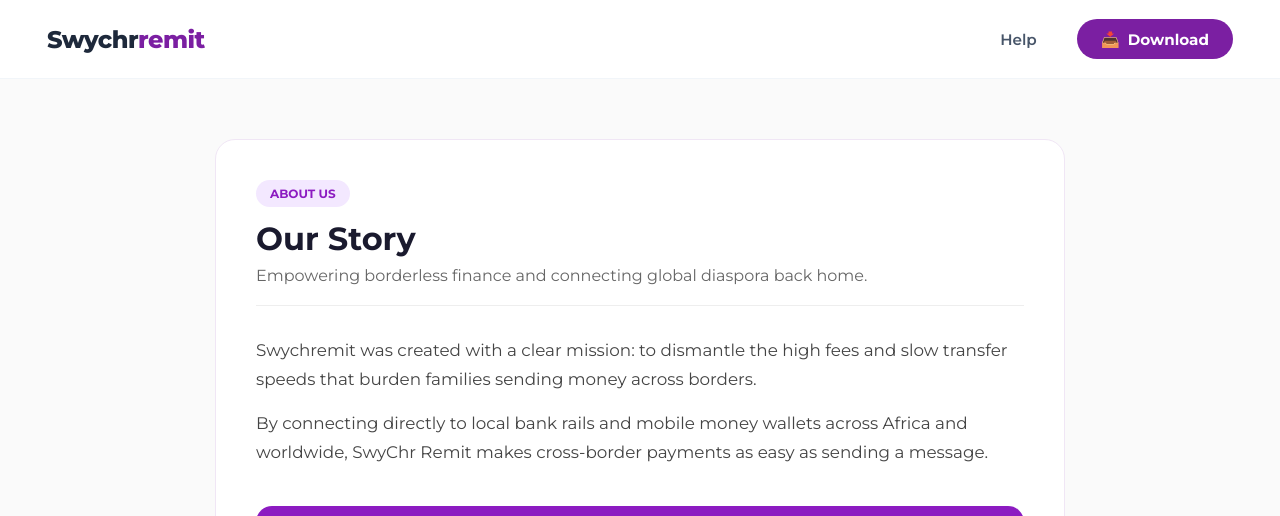
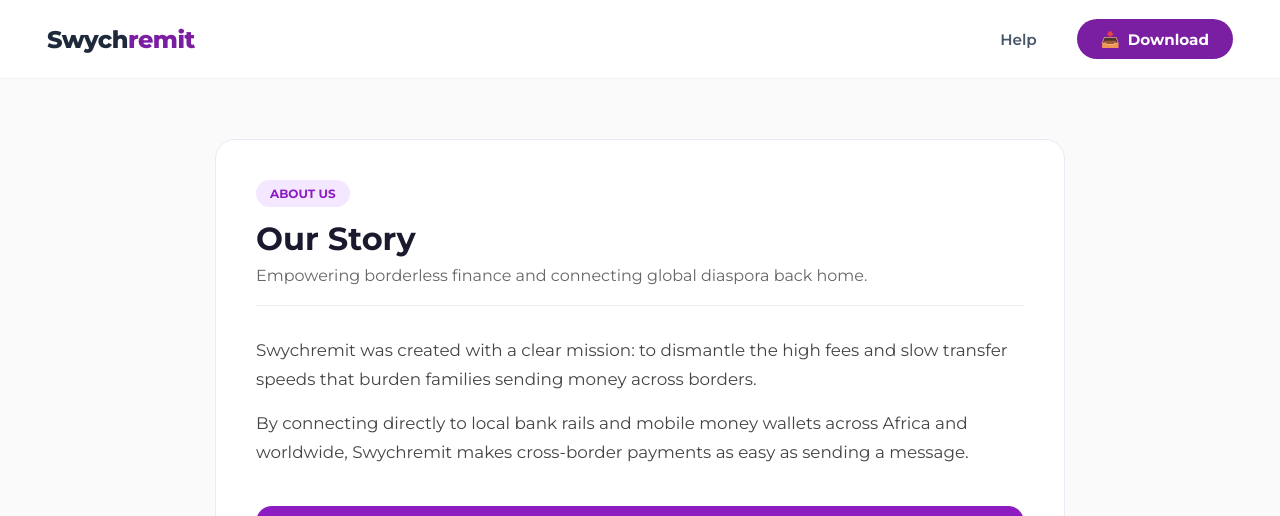
Before and after one commit to bertrand-wanda11/swychremit, a Vue app: page /ourstory in a window 1280 px wide. Shown: the top 516 px of the page. Built offline with nearby package versions, Linux system fonts and the light colour scheme.

Commit message:
fix:final touches on remit

```diff
--- a/src/App.vue
+++ b/src/App.vue
@@ -4,13 +4,13 @@
       <div class="nav-container">
 
         <div class="nav-left">
-          <router-link to="/" class="logo">Swychr<span>remit</span></router-link>
+          <router-link to="/" class="logo">Swych<span>remit</span></router-link>
         </div>
 
         <div class="nav-right">
           <div class="desktop-menu-links">
 
-            <a href="#" class="nav-link">Help</a>
+            <a href="" class="nav-link">Help</a>
           </div>
 
           <div class="auth-actions-cluster">
--- a/src/views/BlogView.vue
+++ b/src/views/BlogView.vue
@@ -118,7 +118,7 @@
     id: 3,
     title: '10 Reasons Why Swychremit Is the #1 Virtual Card Provider in Sub-Saharan Africa',
     category: 'Virtual Cards',
-    excerpt: 'As a freelancer or online business owner in Africa, paying for global services like AWS, Facebook Ads, or Google Workspace can be tough. Here is why SwyChr virtual cards solve that.',
+    excerpt: 'As a freelancer or online business owner in Africa, paying for global services like AWS, Facebook Ads, or Google Workspace can be tough. Here is why Swychremit virtual cards solve that.',
     author: 'Amina',
     date: 'November 2, 2025',
     image: 'https://images.unsplash.com/photo-1563013544-824ae1b704d3?auto=format&fit=crop&w=800&q=80',
--- a/src/views/OurstoryView.vue
+++ b/src/views/OurstoryView.vue
@@ -9,7 +9,7 @@
 
       <div class="story-text">
         <p>Swychremit was created with a clear mission: to dismantle the high fees and slow transfer speeds that burden families sending money across borders.</p>
-        <p>By connecting directly to local bank rails and mobile money wallets across Africa and worldwide, SwyChr Remit makes cross-border payments as easy as sending a message.</p>
+        <p>By connecting directly to local bank rails and mobile money wallets across Africa and worldwide, Swychremit makes cross-border payments as easy as sending a message.</p>
       </div>
 
       <div class="stats-row">
```
